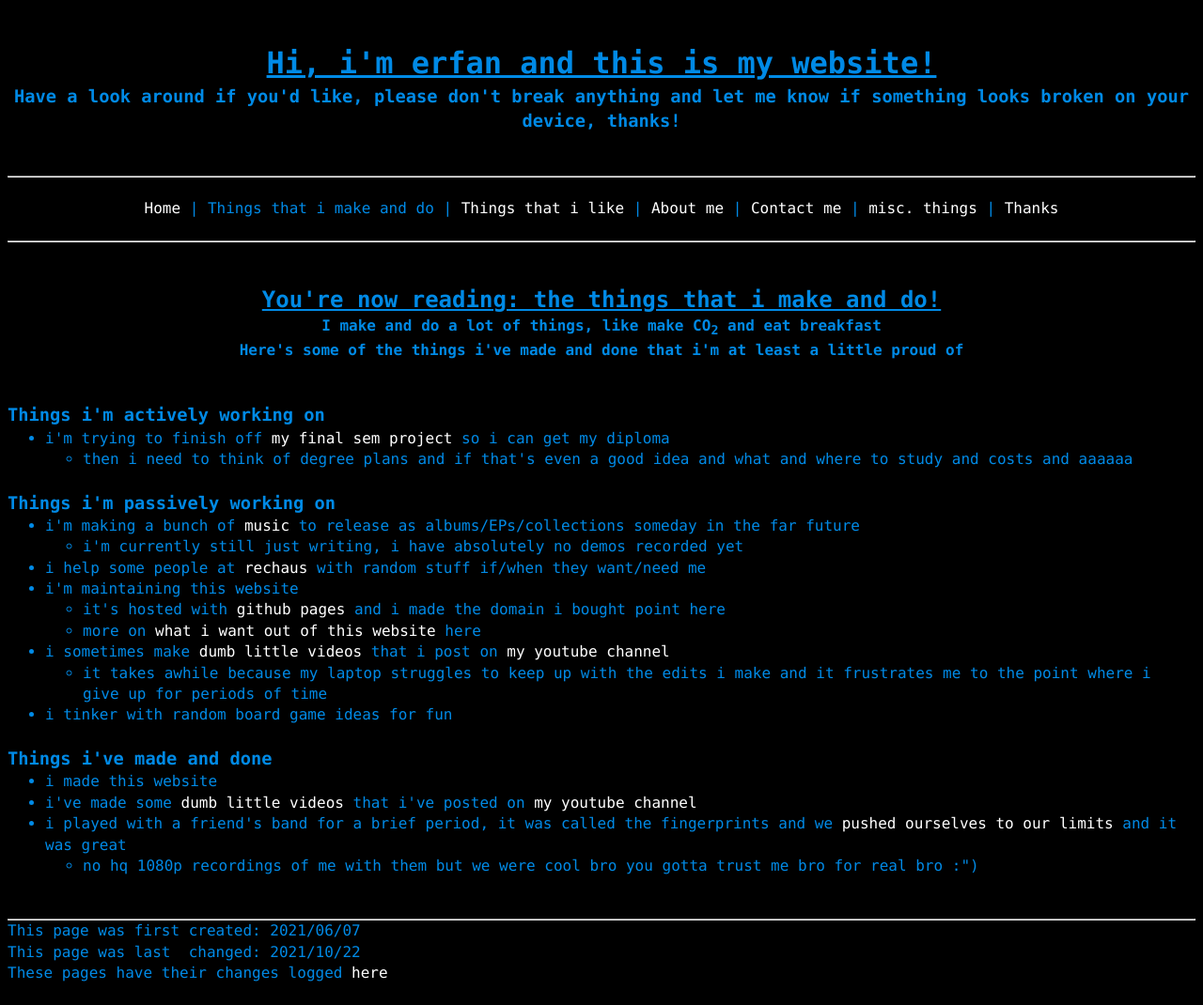
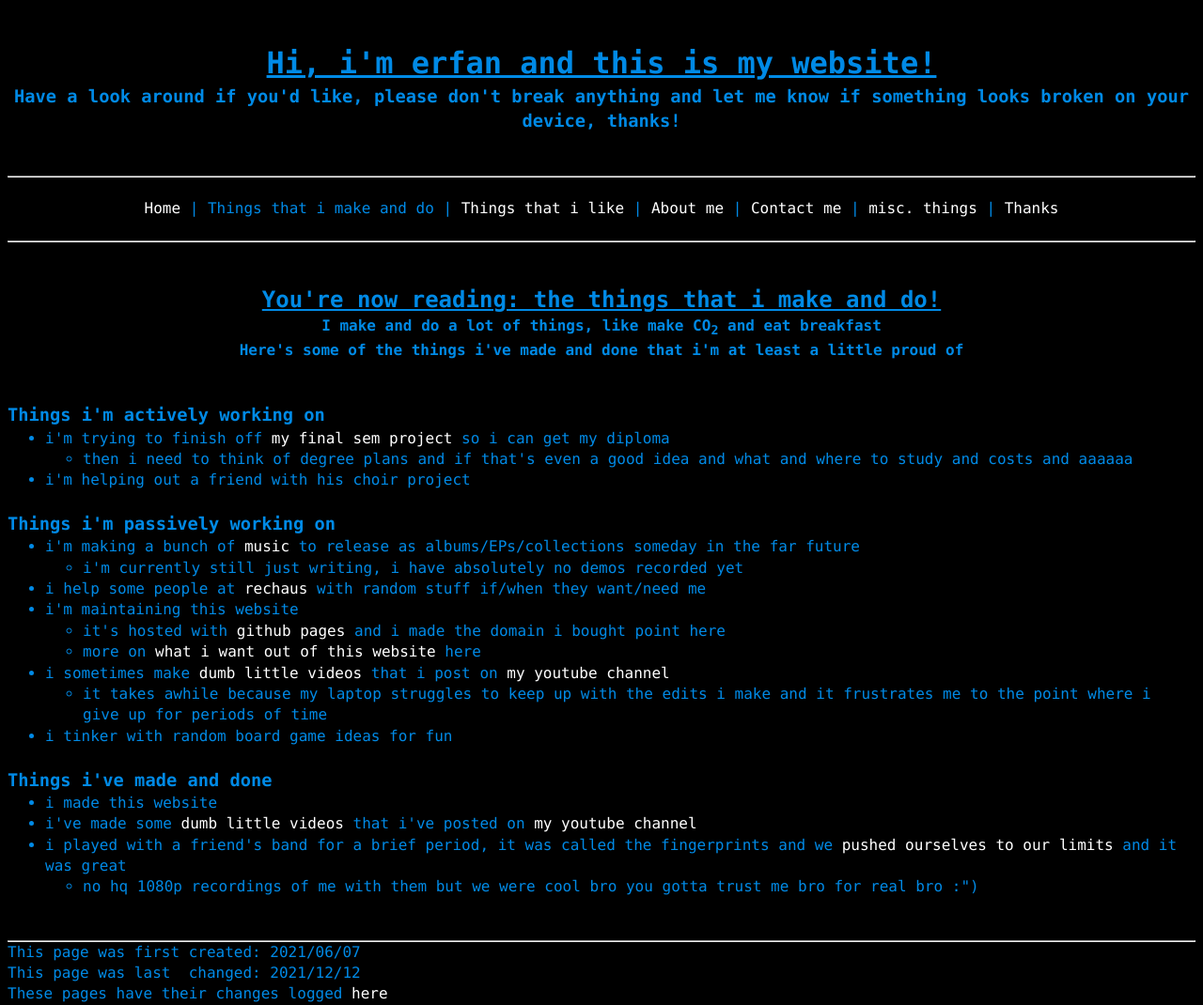
Before and after one commit to a-erfan-aa/a-erfan-aa.github.io, a Jekyll site: the page built from things-i-make.html, in a window 1280 px wide. Shown: the whole page at 94% size. Built offline with Jekyll 4.4.1, drawn with Linux system fonts in a browser that asks for light colours; before the commit the page ends 1047 px from its top, so only the background shows below that.

Commit message:
Add friend's choir project to things-i-make.html
Also update lastChanged

```diff
--- a/things-i-make.html
+++ b/things-i-make.html
@@ -2,7 +2,7 @@
 layout: default
 title: Things i make
 firstCreated: 2021/06/07
-lastChanged: 2021/10/22
+lastChanged: 2021/12/12
 ---
 <!-- title and subtitle-->
 <div>
@@ -24,6 +24,7 @@ lastChanged: 2021/10/22
 					<li>then i need to think of degree plans and if that's even a good idea and what and where to study and costs and aaaaaa</li>
 				</ul>
 			</li>
+			<li>i'm helping out a friend with his choir project</li>
 		</ul>
 	</div>
 
```
